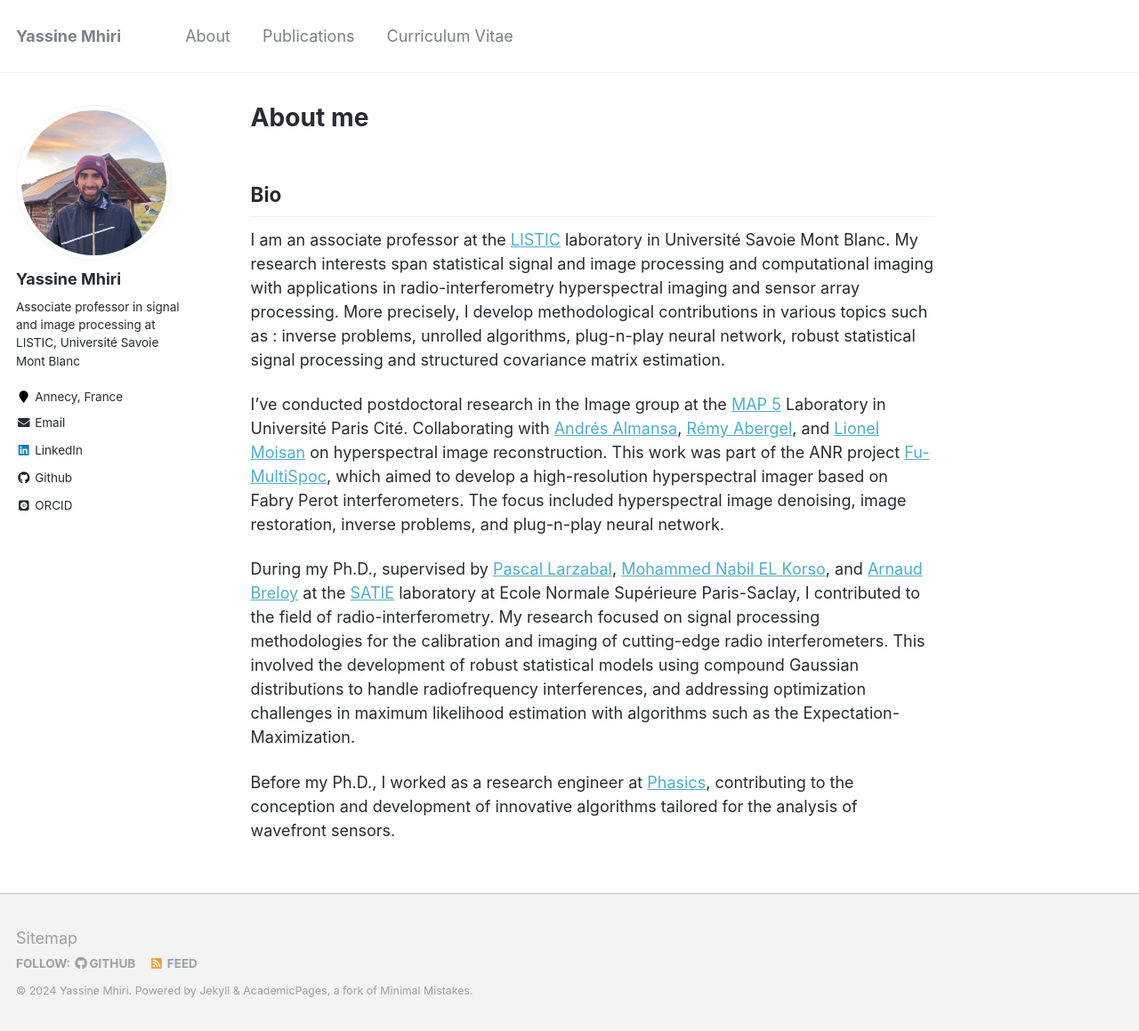
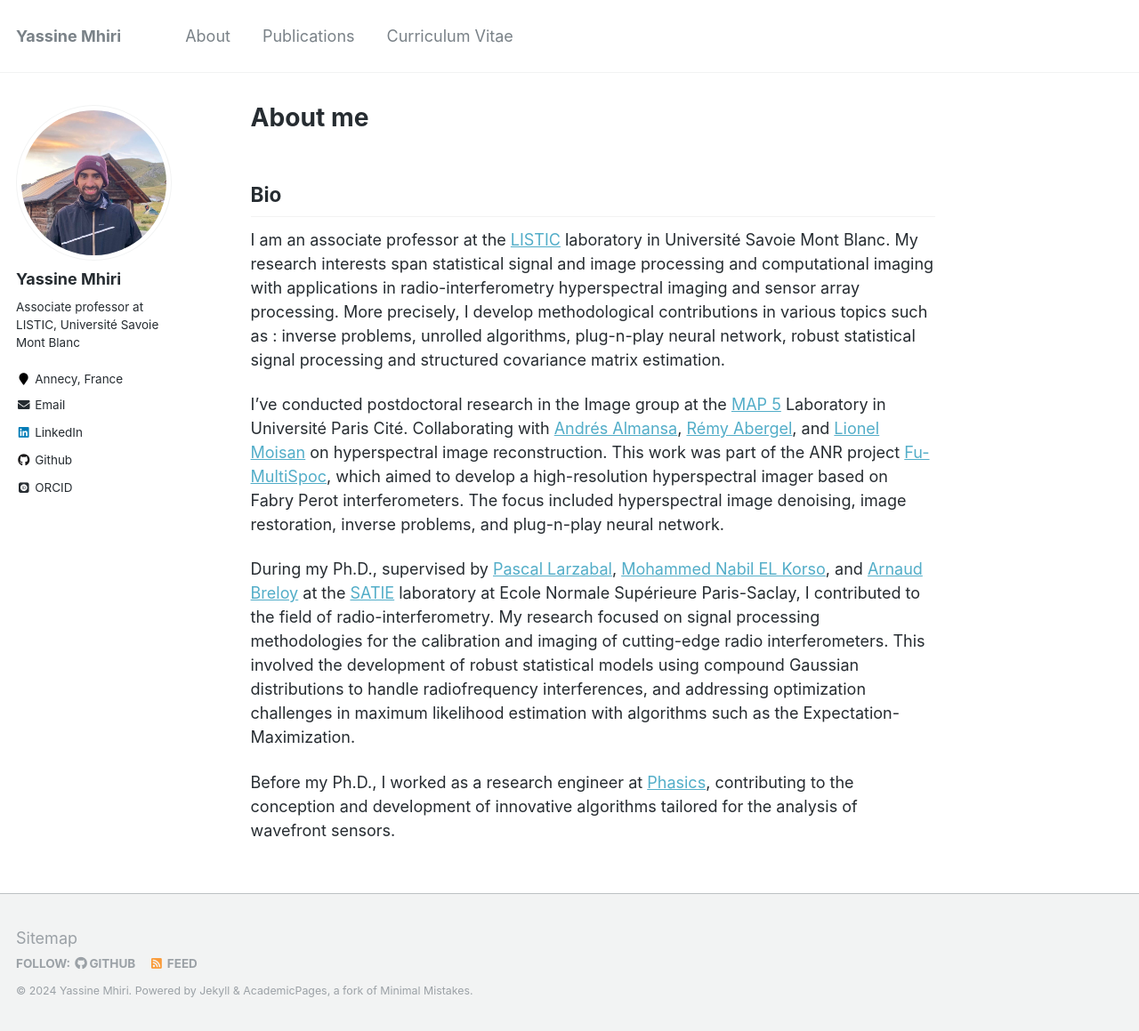
Before and after one commit to y-mhiri/y-mhiri.github.io, a Jekyll site: the page built from _pages/about.md, in a window 1280 px wide and 1159 px high. Shown: the whole window at 89% size. Built offline with Jekyll 4.4.1, drawn with Linux system fonts in a browser that asks for light colours; some web fonts are replaced.

Commit message:
new position + new mail

```diff
--- a/_config.yml
+++ b/_config.yml
@@ -82,7 +82,7 @@ analytics:
 author:
   name             : "Yassine Mhiri"
   avatar           : "ID.JPG"
-  bio              : "Associate professor in signal and image processing at LISTIC, Université Savoie Mont Blanc"
+  bio              : "Associate professor at LISTIC, Université Savoie Mont Blanc"
   location         : "Annecy, France"
   employer         :
   pubmed           : #"https://www.ncbi.nlm.nih.gov/pubmed/?term=john+snow"
```
